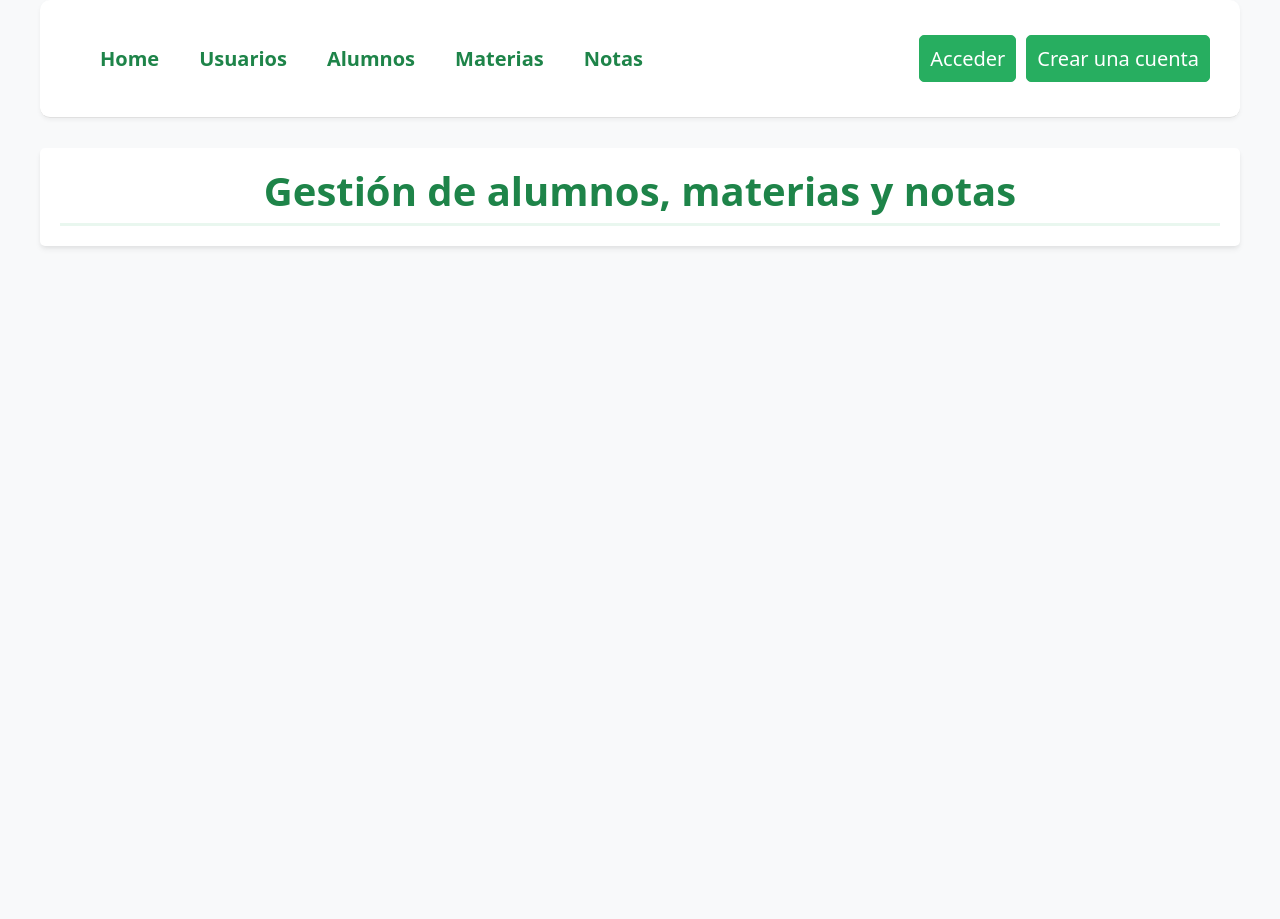
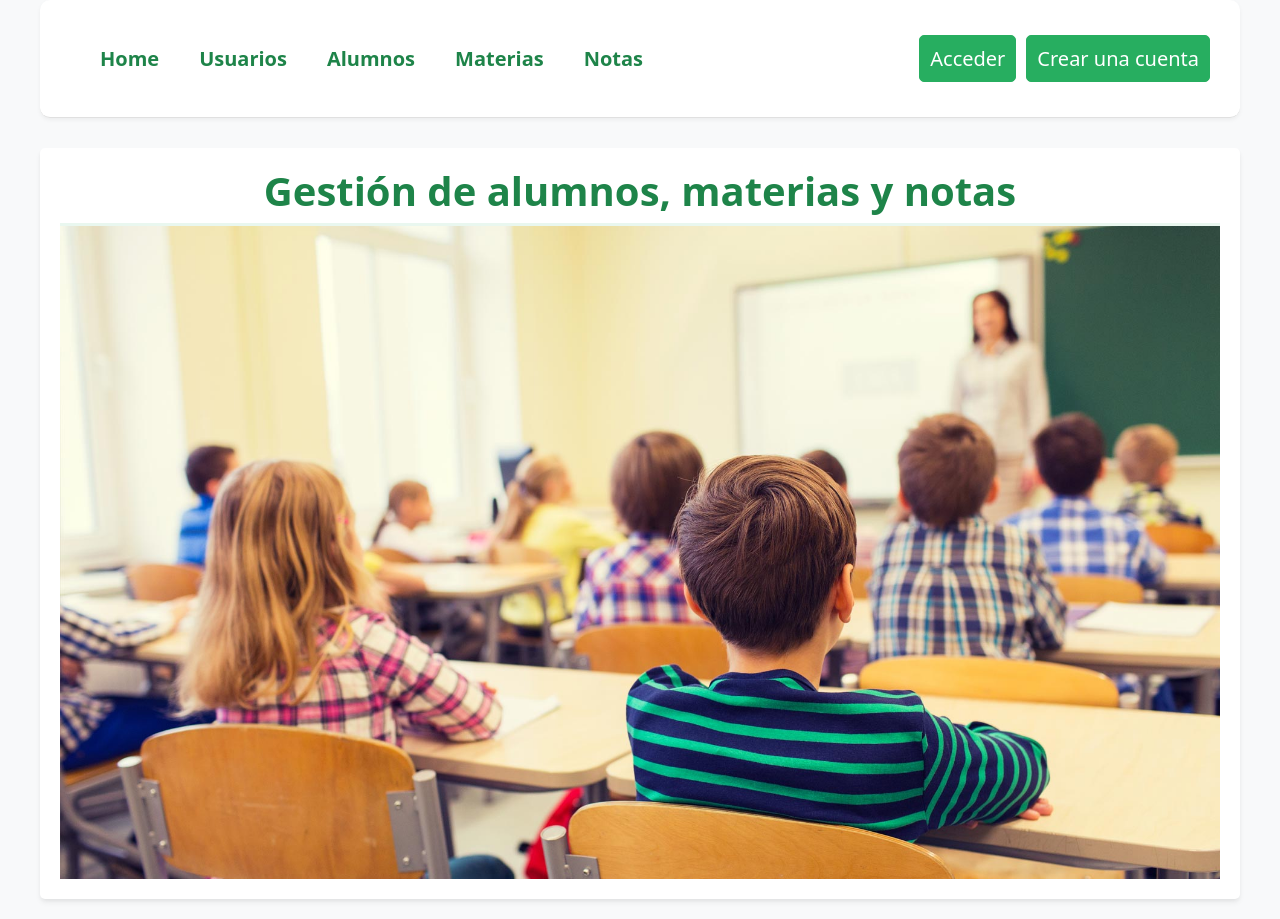
Before and after one commit to Exequiel92/TP3-ExequielMendoza, a React (Vite) app in the folder frontend/: page / in a window 1280 px wide. Before the commit the page ends 800 px from the top, so only its background shows below. Built offline with nearby package versions, Linux system fonts and the light colour scheme.

Commit message:
se modificó Home.jsx

```diff
--- a/frontend/src/Home.jsx
+++ b/frontend/src/Home.jsx
@@ -1,9 +1,12 @@
-import "./styles.css";
-
 export const Home = () => {
   return (
     <article>
       <h1>Gestión de alumnos, materias y notas</h1>
+      <img
+        className="hero-image"
+        src="/hero-gestion.jpg"
+        alt="Ilustración de gestión educativa"
+      />
     </article>
   );
 };
```
